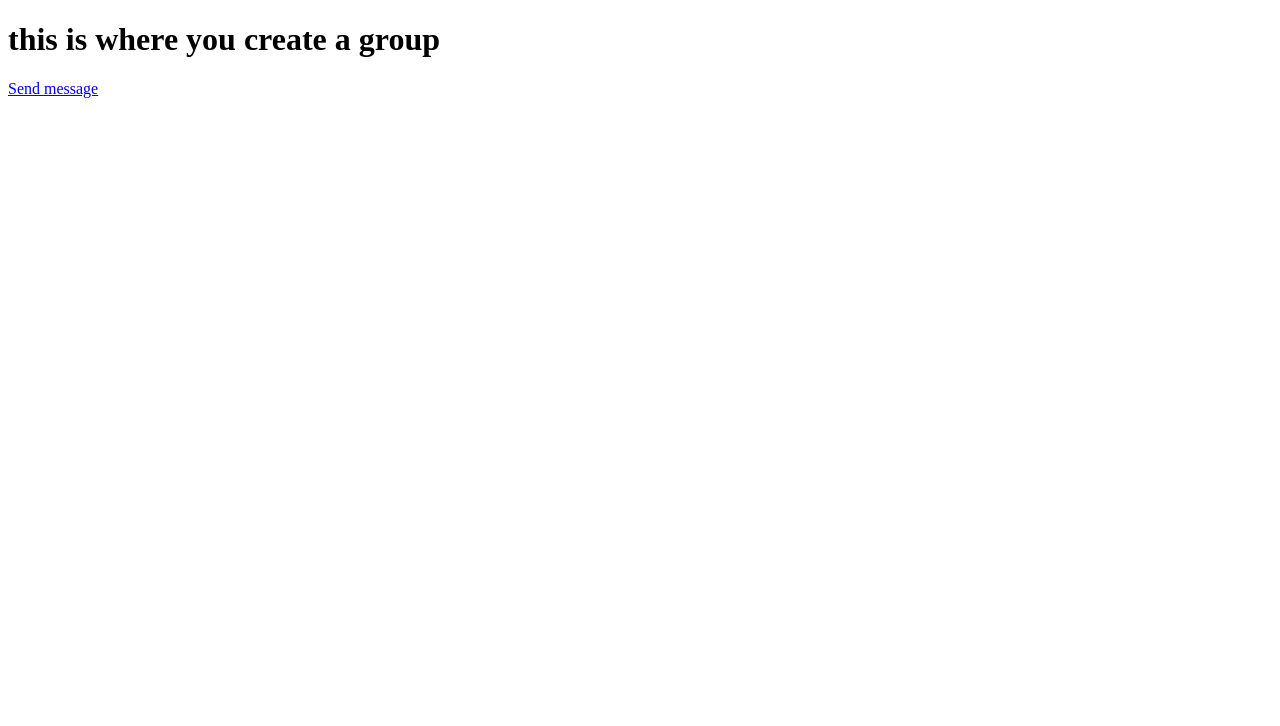
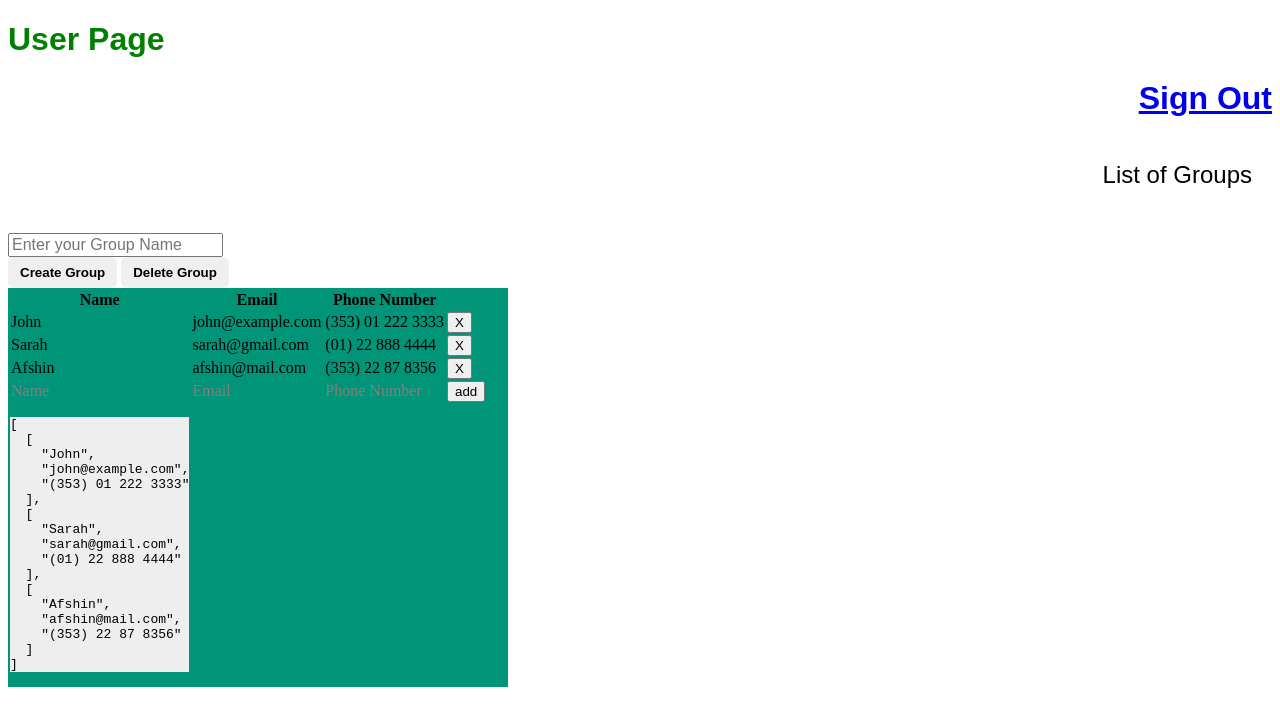
Before and after one commit to lou-weng/textblast, a SvelteKit app in the folder my-app/: page /create in a window 1280 px wide. Shown: the top 726 px of the page. Built offline with nearby package versions, Linux system fonts and the light colour scheme.

Commit message:
Frontend page setup (#6)
* Setup Components for homepage and create page

* setup components to homepage and group page

```diff
--- /dev/null
+++ b/my-app/src/components/Button.svelte
@@ -0,0 +1,23 @@
+<script>
+	export let type = 'primary';
+	export let flat = false;
+	export let inverse = false;
+	export let buttonName;
+	export let buttonPos;
+</script>
+
+<button class={type}>
+	<slot>{buttonName}</slot>
+</button>
+
+<style>
+	button {
+		border: 0;
+		cursor: pointer;
+		text-align: center;
+		border-radius: 6px;
+		padding: 8px 12px;
+		font-weight: bold;
+		box-shadow: 1px 2px 3px rgba(0, 0, 0, 0, 2);
+	}
+</style>
--- a/my-app/src/routes/+page.svelte
+++ b/my-app/src/routes/+page.svelte
@@ -1,2 +1,42 @@
-<h1>Welcome to SvelteKit</h1>
-<p>Visit <a href="https://kit.svelte.dev">kit.svelte.dev</a> to read the documentation</p>
+<script>
+	import Button from '../components/Button.svelte';
+</script>
+
+<h1>Text Blast</h1>
+<p>
+	Lorem ipsum dolor sit amet. Ex quaerat enim et dolores placeat in dolorem quisquam. In voluptas
+	voluptatum rem quam sapiente aut vitae repudiandae qui sint suscipit aut quia expedita quo aliquam
+	mollitia. Aut sunt delectus aut eaque veritatis vel illum repudiandae aut iusto rerum et velit
+	architecto est corrupti voluptatem.
+</p>
+<div class="signUp">
+	<Button buttonName={'Sign Up'} />
+</div>
+<div class="signIn">
+	<Button buttonName={'Sign In'} />
+</div>
+
+<style>
+	h1 {
+		color: green;
+		font-size: 4em;
+		font-weight: bold;
+		text-align: center;
+		font-family: sans-serif;
+	}
+
+	p {
+		text-align: center;
+		color: black;
+		font-size: 1.5em;
+		font-family: sans-serif;
+		padding: 20px;
+	}
+	.signUp {
+		text-align: left;
+	}
+
+	.signIn {
+		text-align: right;
+	}
+</style>
--- a/my-app/src/routes/create/+page.svelte
+++ b/my-app/src/routes/create/+page.svelte
@@ -1,2 +1,97 @@
-<h1>this is where you create a group</h1>
-<a href="/send">Send message</a>
+<script>
+	import Button from '../../components/Button.svelte';
+	function addRow() {
+		data = [...data, [...newRow]];
+		newRow = columns;
+	}
+	function deleteRow(rowToBeDeleted) {
+		data = data.filter((row) => row != rowToBeDeleted);
+	}
+	let columns = ['Name', 'Email', 'Phone Number'];
+	let data = [
+		['John', 'john@example.com', '(353) 01 222 3333'],
+		['Sarah', 'sarah@gmail.com', '(01) 22 888 4444'],
+		['Afshin', 'afshin@mail.com', '(353) 22 87 8356']
+	];
+	let newRow = [...columns];
+	let name = '';
+</script>
+
+<h1>User Page</h1>
+<div class="signOut">
+	<a href="/">Sign Out</a>
+</div>
+<p>List of Groups</p>
+<!--<a href="/send">Send message</a>-->
+<input bind:value={name} placeholder="Enter your Group Name" />
+<div class="groupButtons">
+	<Button buttonName={'Create Group'} />
+	<Button buttonName={'Delete Group'} />
+</div>
+
+<div class="container">
+	<table>
+		<tr>
+			{#each columns as column}
+				<th>{column}</th>
+			{/each}
+		</tr>
+
+		{#each data as row}
+			<tr>
+				{#each row as cell}
+					<td contenteditable="true" bind:innerHTML={cell} />
+				{/each}
+				<button on:click={() => deleteRow(row)}>X</button>
+			</tr>
+		{/each}
+		<tr style="color: grey">
+			{#each newRow as column}
+				<td contenteditable="true" bind:innerHTML={column} />
+			{/each}
+			<button on:click={addRow}>add</button>
+		</tr>
+		<pre style="background: #eee">{JSON.stringify(data, null, 2)}</pre>
+	</table>
+</div>
+
+<style>
+	h1 {
+		color: green;
+		font-size: 2em;
+		font-weight: bold;
+		text-align: left;
+		font-family: sans-serif;
+	}
+
+	p {
+		text-align: right;
+		color: black;
+		font-size: 1.5em;
+		font-family: sans-serif;
+		padding: 20px;
+	}
+
+	.groupButtons {
+		text-align: left;
+	}
+	.signOut {
+		color: green;
+		font-size: 2em;
+		font-weight: bold;
+		text-align: right;
+		font-family: sans-serif;
+	}
+	:placeholder-shown {
+		font-size: 1em;
+	}
+	.container {
+		width: 500px;
+		background: #009579;
+		align-self: right;
+	}
+
+	tr td:focus {
+		background: #eee;
+	}
+</style>
```
